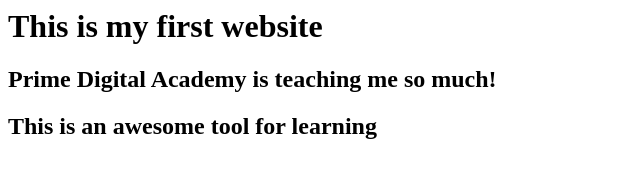
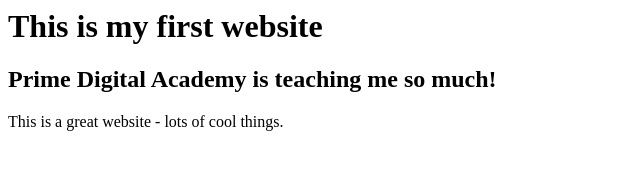
Before and after one commit to karinjoyy/karinjoyy.github.io, a plain HTML site: page index.html in a window 1280 px wide. Shown: the whole page, without its empty margins (0-640 px from the left). Drawn offline with Linux system fonts and the light colour scheme.

Commit message:
Update index.html

```diff
--- a/index.html
+++ b/index.html
@@ -3,9 +3,9 @@
    <title>HTML and CSS Workshop!!</title>
 </head>
 <body>
-   <h1> This is my first website </h1>
-   <h2>Prime Digital Academy is teaching me so much! <h2>
-  This is an awesome tool for learning
+ <h1> This is my first website </h1>
+ <h2>Prime Digital Academy is teaching me so much! </h2>
+   <p> This is a great website - lots of cool things. </p>
 
 
 </body>
```
